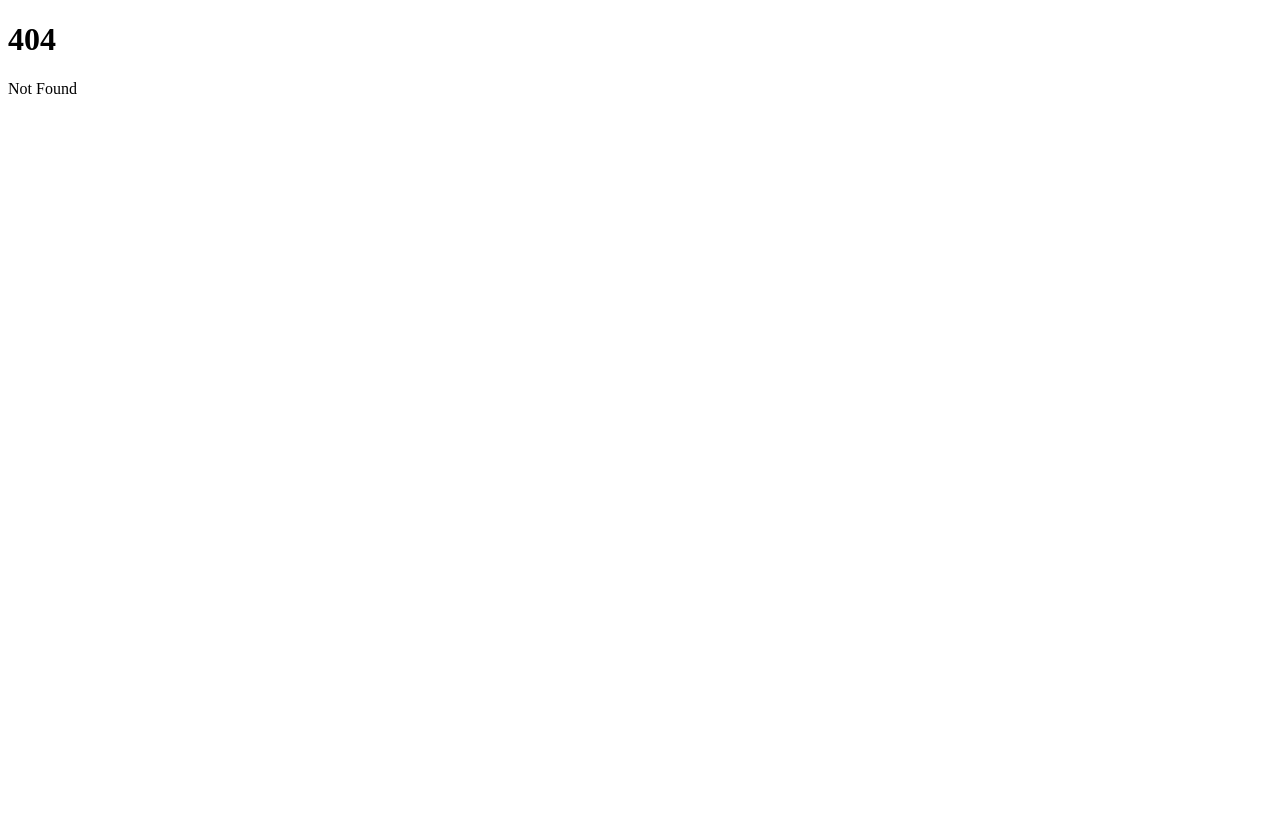
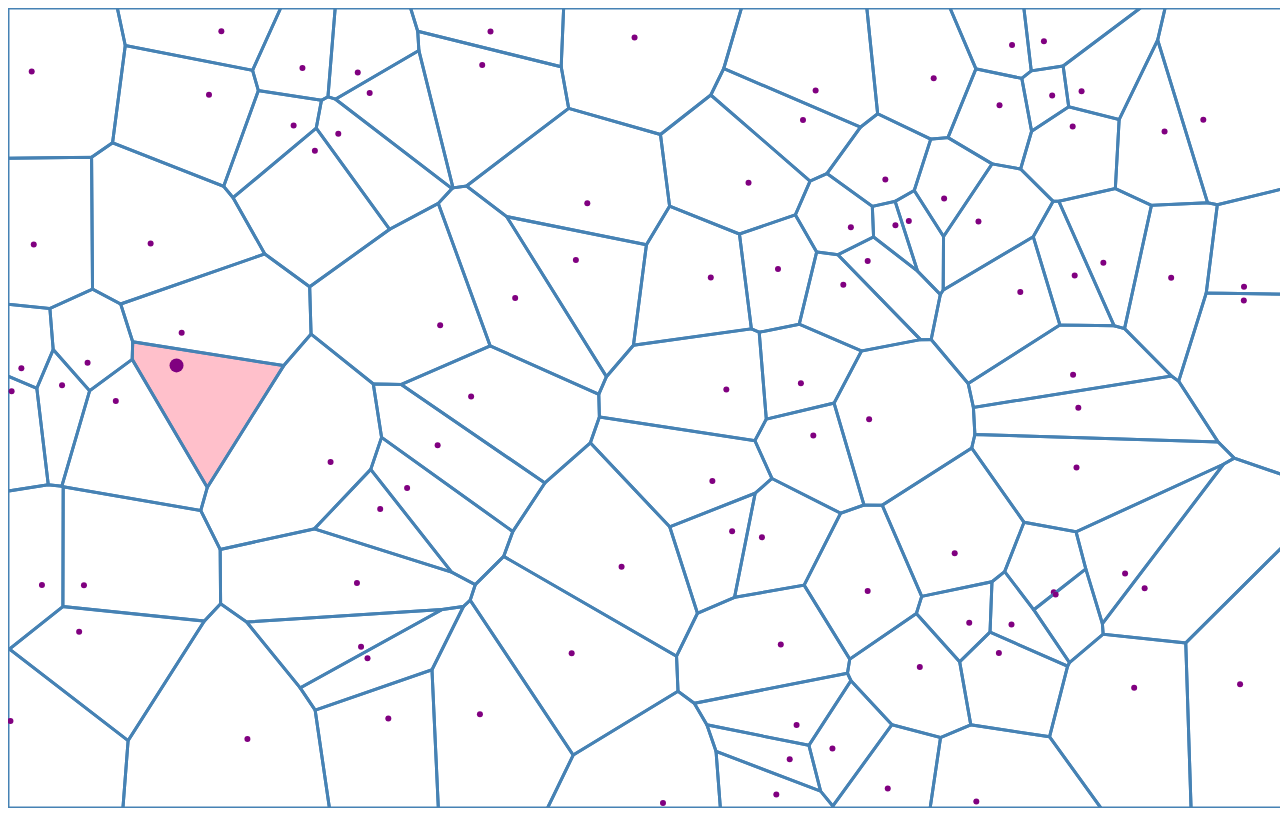
Before and after one commit to kresnasatya/svelte-dataviz, a SvelteKit app: page /voronoi in a window 1280 px wide. Before the commit this address had no page. Built offline with nearby package versions, Linux system fonts and the light colour scheme.

Commit message:
svelte + d3: voronoi

```diff
--- a/src/routes/+page.svelte
+++ b/src/routes/+page.svelte
@@ -7,4 +7,5 @@
     <li><a href="/scale-responsive">Scale and Responsive</a></li>
     <li><a href="/components">Components</a></li>
     <li><a href="/canvas">Canvas</a></li>
+    <li><a href="/voronoi">Voronoi</a></li>
 </ul>
--- /dev/null
+++ b/src/routes/voronoi/+page.svelte
@@ -0,0 +1,88 @@
+<script>
+    import { scaleLinear, Delaunay } from 'd3';
+
+    const data = Array.from({ length: 100 }).map(() => {
+        return {
+            a: Math.random(),
+            b: Math.random()
+        }
+    });
+
+    let width = $state();
+    let height = $state();
+    let voronoi = $state();
+
+    function handleMouseMove(event) {
+        const { layerX, layerY } = event;
+        renderedData = [
+            {
+                x: layerX,
+                y: layerY
+            },
+            ...renderedData.slice(1)
+        ];
+    }
+
+    let xScale = $derived.by(() => {
+        let scale = scaleLinear()
+            .domain([0, 1])
+            .range([0, width]);
+
+        return scale;
+    });
+
+    let yScale = $derived.by(() => {
+        let scale = scaleLinear()
+        .domain([0, 1])
+        .range([0, height]);
+
+        return scale;
+    });
+
+    let renderedData = $derived(data.map(d => {
+        return {
+            x: xScale(d.a),
+            y: yScale(d.b)
+        }
+    }));
+
+    $effect(() => {
+        if (width && height) {
+            const delaunay = Delaunay.from(renderedData, d => d.x, d => d.y);
+            voronoi = delaunay.voronoi([0, 0, width, height]);
+        }
+    })
+</script>
+
+<main
+    bind:clientWidth={width}
+    bind:clientHeight={height}
+    onmousemove={handleMouseMove}>
+    <svg width={width} height={height}>
+        {#if voronoi}
+            {#each renderedData as d, i}
+                <path
+                    d={voronoi.renderCell(i)}
+                    fill={i === 0 ? 'pink' : 'none'}
+                    stroke="steelblue"
+                    stroke-width="3"
+                />
+                <circle
+                    cx={d.x}
+                    cy={d.y}
+                    r={i === 0 ? 7 : 3}
+                    fill="purple"
+                    stroke="none"
+                />
+            {/each}
+        {/if}
+    </svg>
+</main>
+
+<style>
+    main {
+        height: 100vh;
+        width: 100vw;
+        overflow: hidden;
+    }
+</style>
```
